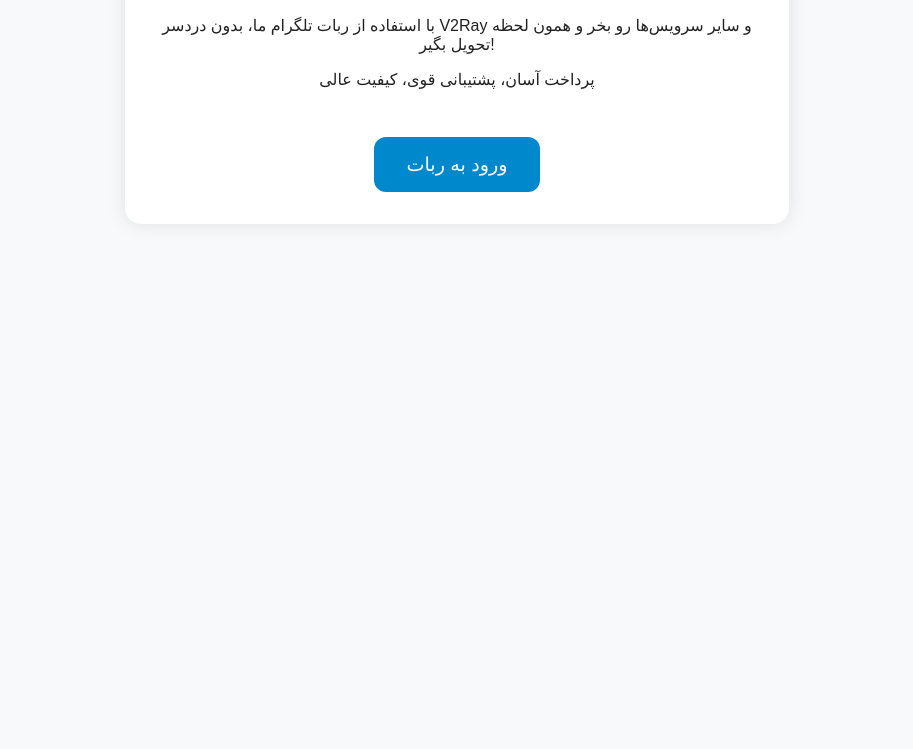
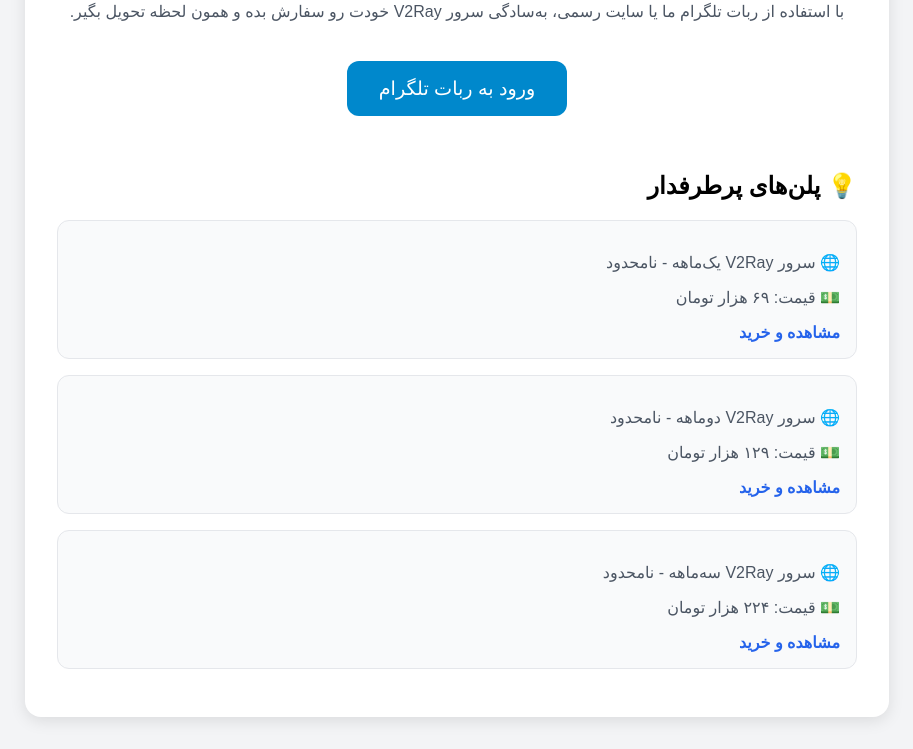
Before and after one commit to MosiFantastic/v2ray-telegram-bot, a plain HTML site: page index.html in a window 1280 px wide. Shown: the part 137-886 px from the top of the page, without its empty margins (183-1096 px from the left). Before the commit the page ends 800 px from the top, so only its background shows below. Drawn offline with Linux system fonts and the light colour scheme.

Commit message:
Update index.html

```diff
--- a/index.html
+++ b/index.html
@@ -1,70 +1,107 @@
 <!DOCTYPE html>
 <html lang="fa">
 <head>
-  <meta charset="UTF-8" />
-  <meta name="viewport" content="width=device-width, initial-scale=1.0" />
-  <title>ربات فروش وی پی ان | خرید V2Ray با ربات تلگرام</title>
-  <meta name="description" content="خرید آسان V2Ray، وی پی ان و سرویس پرسرعت با استفاده از ربات تلگرام ما. پرداخت آنلاین، تحویل آنی، پشتیبانی ۲۴ ساعته.">
-  <meta name="robots" content="index, follow" />
-  <link rel="canonical" href="https://drv2protez.ir/viva-telegram-bot" />
+  <meta charset="UTF-8">
+  <meta name="viewport" content="width=device-width, initial-scale=1">
+  <title>خرید وی پی ان با ربات تلگرام | سرویس V2Ray فوری</title>
+  <meta name="description" content="خرید سرور V2Ray پرسرعت و نامحدود از طریق ربات تلگرام یا سایت. پرداخت آسان، تحویل آنی، پشتیبانی سریع.">
+  <meta name="robots" content="index, follow">
+  <link rel="canonical" href="https://mosifantastic.github.io/viva-telegram-bot/" />
 
   <!-- Open Graph -->
-  <meta property="og:title" content="ربات خرید وی پی ان در تلگرام | V2Ray و سرویس پرسرعت" />
-  <meta property="og:description" content="خرید V2Ray و وی پی ان با پرداخت آنی و تحویل سریع از طریق ربات تلگرام. تجربه‌ای راحت و مطمئن." />
-  <meta property="og:url" content="https://drv2protez.ir/viva-telegram-bot" />
+  <meta property="og:title" content="خرید وی پی ان با ربات تلگرام | V2Ray نامحدود" />
+  <meta property="og:description" content="با ربات تلگرام یا سایت ما، وی پی ان دلخواهت رو راحت و فوری بخر! پلن‌های متنوع، کیفیت عالی." />
+  <meta property="og:url" content="https://mosifantastic.github.io/viva-telegram-bot/" />
+  <meta property="og:image" content="https://drv2protez.ir/wp-content/uploads/2024/robot-preview.jpg" />
   <meta property="og:type" content="website" />
-  <meta property="og:image" content="https://drv2protez.ir/wp-content/uploads/2024/robot-preview.jpg" />
-
-  <!-- Schema (اختیاری برای سئو بیشتر) -->
-  <script type="application/ld+json">
-  {
-    "@context": "https://schema.org",
-    "@type": "Product",
-    "name": "ربات تلگرام خرید وی پی ان",
-    "description": "ربات فروش V2Ray با پرداخت آنلاین و تحویل آنی در تلگرام",
-    "brand": "FastLinker",
-    "url": "https://drv2protez.ir/viva-telegram-bot"
-  }
-  </script>
 
   <style>
     body {
-      font-family: IranYekan, sans-serif;
-      background: #f8f9fa;
-      color: #222;
+      font-family: sans-serif;
+      background-color: #f3f4f6;
+      margin: 0;
       padding: 2rem;
+      direction: rtl;
       text-align: center;
     }
-    .box {
+    .container {
+      max-width: 800px;
+      margin: auto;
       background: white;
       padding: 2rem;
       border-radius: 16px;
-      max-width: 600px;
-      margin: auto;
-      box-shadow: 0 0 20px rgba(0,0,0,0.1);
+      box-shadow: 0 4px 16px rgba(0,0,0,0.1);
+    }
+    h1 {
+      color: #111827;
+      margin-bottom: 1rem;
+    }
+    p {
+      color: #4b5563;
     }
     .bot-link {
       display: inline-block;
-      margin-top: 2rem;
+      margin: 1.5rem 0;
       background: #0088cc;
       color: white;
-      text-decoration: none;
       padding: 1rem 2rem;
       border-radius: 12px;
+      text-decoration: none;
       font-size: 1.2rem;
-      transition: background 0.3s ease;
+      transition: 0.3s ease;
     }
     .bot-link:hover {
-      background: #007ab8;
+      background: #006fa4;
+    }
+    .plans {
+      margin-top: 2rem;
+      text-align: right;
+    }
+    .plan {
+      background: #f9fafb;
+      border: 1px solid #e5e7eb;
+      padding: 1rem;
+      border-radius: 12px;
+      margin-bottom: 1rem;
+      transition: all 0.3s ease;
+    }
+    .plan:hover {
+      background: #e0f2fe;
+    }
+    .plan a {
+      color: #2563eb;
+      text-decoration: none;
+      font-weight: bold;
     }
   </style>
 </head>
 <body>
-  <div class="box">
-    <h1>ربات خرید وی پی ان در تلگرام</h1>
-    <p>با استفاده از ربات تلگرام ما، بدون دردسر V2Ray و سایر سرویس‌ها رو بخر و همون لحظه تحویل بگیر!</p>
-    <p>پرداخت آسان، پشتیبانی قوی، کیفیت عالی</p>
-    <a class="bot-link" href="https://t.me/vivadivavpnbot" target="_blank" rel="noopener noreferrer">ورود به ربات</a>
+  <div class="container">
+    <h1>خرید وی پی ان از ربات تلگرام</h1>
+    <p>با استفاده از ربات تلگرام ما یا سایت رسمی، به‌سادگی سرور V2Ray خودت رو سفارش بده و همون لحظه تحویل بگیر.</p>
+    <a class="bot-link" href="https://t.me/vivadivavpnbot" target="_blank">ورود به ربات تلگرام</a>
+
+    <div class="plans">
+      <h2>💡 پلن‌های پرطرفدار</h2>
+
+      <div class="plan">
+        <p>🌐 سرور V2Ray یک‌ماهه - نامحدود</p>
+        <p>💵 قیمت: ۶۹ هزار تومان</p>
+        <a href="https://drv2protez.ir/product/%d8%b3%d8%b1%d9%88%d8%b1-v2ray-%db%8c%da%a9%d9%85%d8%a7%d9%87%d9%87-%d9%86%d8%a7%d9%85%d8%ad%d8%af%d9%88%d8%af/" target="_blank">مشاهده و خرید</a>
+      </div>
+
+      <div class="plan">
+        <p>🌐 سرور V2Ray دو‌ماهه - نامحدود</p>
+        <p>💵 قیمت: ۱۲۹ هزار تومان</p>
+        <a href="https://drv2protez.ir/product/%d8%b3%d8%b1%d9%88%d8%b1-v2ray-%d8%af%d9%88-%d9%85%d8%a7%d9%87%d9%87-%d9%86%d8%a7%d9%85%d8%ad%d8%af%d9%88%d8%af/" target="_blank">مشاهده و خرید</a>
+      </div>
+
+      <div class="plan">
+        <p>🌐 سرور V2Ray سه‌ماهه - نامحدود</p>
+        <p>💵 قیمت: ۲۲۴ هزار تومان</p>
+        <a href="https://drv2protez.ir/product/%d8%b3%d8%b1%d9%88%d8%b1-v2ray-%d8%b3%d9%87-%d9%85%d8%a7%d9%87%d9%87-%d9%86%d8%a7%d9%85%d8%ad%d8%af%d9%88%d8%af/" target="_blank">مشاهده و خرید</a>
+      </div>
+    </div>
   </div>
 </body>
 </html>
```
